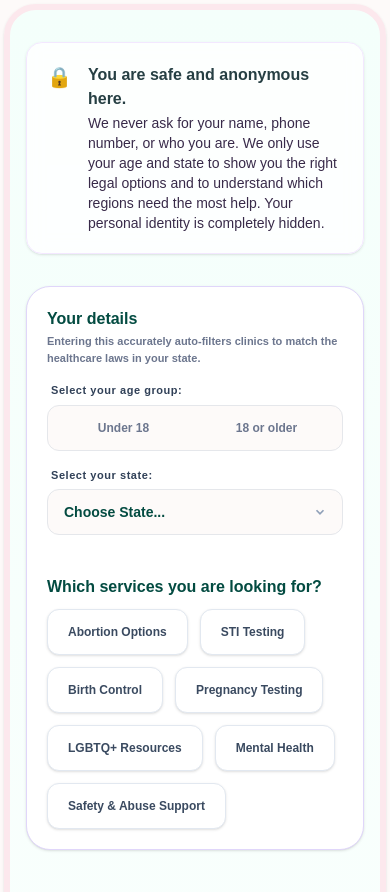
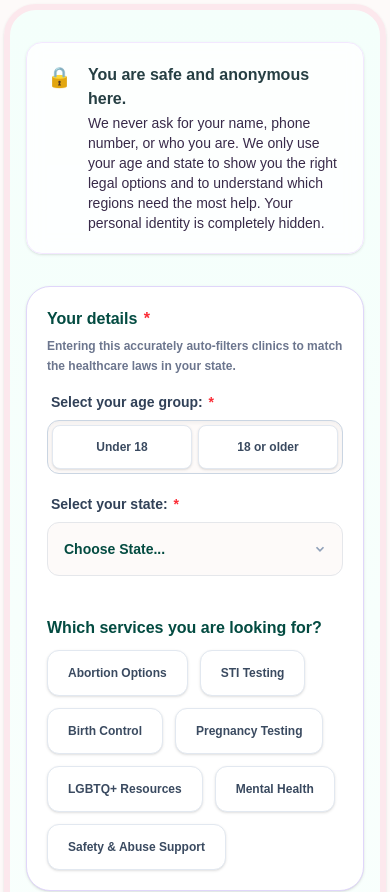
Before and after one commit to MaryMbuvi/service_finder, a React (Vite) app: page / in a window 390 px wide. Shown: the top 892 px of the page. Built offline with nearby package versions, Linux system fonts and the light colour scheme.

Commit message:
Design feedback_2

```diff
--- a/src/AppV2.jsx
+++ b/src/AppV2.jsx
@@ -220,42 +220,53 @@ export default function AppV2() {
               {/* Profile Config Controls */}
               <div className="space-y-4">
                 <div>
-                  <h3 className="font-extrabold text-base sm:text-lg text-[#034B41]">Your details</h3>
+                  <h3 className="font-extrabold text-base sm:text-lg text-[#034B41]">
+                    Your details <span className="text-red-500 font-bold ml-0.5">*</span>
+                  </h3>
                   {missingDetails ? (
                     <p className="text-xs sm:text-sm mt-1 text-red-500 font-bold animate-fade-in">
                       ⚠️ {!ageGroup && !stateLocation ? "Please select your age bracket and state destination below." : !ageGroup ? "Please complete your age selection." : "Please choose your state."}
                     </p>
                   ) : (
-                    <p className="text-[11px] sm:text-xs mt-0.5 text-[#6C768E] font-semibold">Entering this accurately auto-filters clinics to match the healthcare laws in your state.</p>
+                    <p className="text-xs sm:text-sm mt-1.5 mb-2.5 text-[#6C768E] font-semibold leading-relaxed">
+                      Entering this accurately auto-filters clinics to match the healthcare laws in your state.
+                    </p>
                   )}
                 </div>
 
-                <div className="flex flex-col sm:flex-row gap-4 w-full">
-                  <div className="w-full sm:w-1/2 flex flex-col gap-1.5">
-                    <span className="text-[11px] sm:text-xs font-bold tracking-wider pl-1 text-slate-700">Select your age group:</span>
-                    <div className={`grid grid-cols-2 p-1 bg-[#FDFAF9] border rounded-xl w-full ${missingDetails && !ageGroup ? 'border-red-400' : 'border-gray-200'}`}>
+                <div className="flex flex-col sm:flex-row gap-5 w-full items-end">
+                  <div className="w-full sm:w-1/2 flex flex-col gap-2">
+                    <span className="text-sm sm:text-base font-bold tracking-normal pl-1 text-slate-700">
+                      Select your age group: <span className="text-red-500 font-bold ml-0.5">*</span>
+                    </span>
+                    {/* 🔧 SPACING & VISIBILITY FIXED: Added gap-1.5 inside the internal container grid to cleanly space the options */}
+                    <div className={`grid grid-cols-2 p-1 gap-1.5 bg-[#FDFAF9] border shadow-inner rounded-xl w-full h-[54px] items-center ${missingDetails && !ageGroup ? 'border-red-400' : 'border-slate-300'}`}>
                       <button
+                        type="button"
                         onClick={() => { setAgeGroup('under_18'); setMissingDetails(false); }}
-                        className={`py-2.5 text-xs sm:text-sm font-black rounded-lg transition-all cursor-pointer ${ageGroup === 'under_18' ? 'bg-[#034B41] text-white shadow-sm' : 'text-[#6C768E] hover:text-[#034B41] hover:bg-slate-100'}`}
+                        className={`h-full text-xs sm:text-sm font-bold rounded-lg transition-all cursor-pointer border ${ageGroup === 'under_18' ? 'bg-[#034B41] text-white shadow-sm border-[#034B41]' : 'text-[#3A4A60] bg-white border-slate-200 shadow-sm hover:text-[#034B41] hover:bg-slate-100'}`}
                       >
                         Under 18
                       </button>
                       <button
+                        type="button"
                         onClick={() => { setAgeGroup('18_plus'); setMissingDetails(false); }}
-                        className={`py-2.5 text-xs sm:text-sm font-black rounded-lg transition-all cursor-pointer ${ageGroup === '18_plus' ? 'bg-[#034B41] text-white shadow-sm' : 'text-[#6C768E] hover:text-[#034B41] hover:bg-slate-100'}`}
+                        className={`h-full text-xs sm:text-sm font-bold rounded-lg transition-all cursor-pointer border ${ageGroup === '18_plus' ? 'bg-[#034B41] text-white shadow-sm border-[#034B41]' : 'text-[#3A4A60] bg-white border-slate-200 shadow-sm hover:text-[#034B41] hover:bg-slate-100'}`}
                       >
                         18 or older
                       </button>
                     </div>
                   </div>
 
-                  <div className="w-full sm:w-1/2 flex flex-col gap-1.5">
-                    <span className="text-[11px] sm:text-xs font-bold tracking-wider pl-1 text-slate-700">Select your state:</span>
+                  <div className="w-full sm:w-1/2 flex flex-col gap-2">
+                    <span className="text-sm sm:text-base font-bold tracking-normal pl-1 text-slate-700">
+                      Select your state: <span className="text-red-500 font-bold ml-0.5">*</span>
+                    </span>
                     <div className="relative w-full">
                       <select
                         value={stateLocation}
                         onChange={(e) => { setStateLocation(e.target.value); setMissingDetails(false); }}
-                        className={`w-full p-3 pl-4 pr-10 text-sm font-bold bg-[#FDFAF9] border rounded-xl text-[#034B41] appearance-none focus:outline-none focus:border-[#CEC1F0] transition-all cursor-pointer ${missingDetails && !stateLocation ? 'border-red-400' : 'border-gray-200'}`}
+                        className={`w-full h-[54px] py-3.5 pl-4 pr-10 text-sm sm:text-sm font-bold bg-[#FDFAF9] border rounded-xl text-[#034B41] appearance-none focus:outline-none focus:border-[#CEC1F0] transition-all cursor-pointer ${missingDetails && !stateLocation ? 'border-red-400' : 'border-gray-200'}`}
                       >
                         <option value="">Choose State...</option>
                         {US_STATES.map(st => <option key={st} value={st}>{st}</option>)}
@@ -276,7 +287,6 @@ export default function AppV2() {
                     <button
                       key={srv.id}
                       onClick={() => handleServiceClick(srv.id)}
-                      /* 🔧 STYLING UPDATE: Matches image_2399e6.png with clean border, custom soft slate font, and seamless d7efe7 mint background on hover */
                       className={`px-5 py-3.5 rounded-xl text-xs sm:text-sm font-bold transition-all border border-slate-200 active:scale-95 cursor-pointer shadow-sm ${
                         selectedService === srv.id
                           ? 'bg-[#E0D6FA] text-[#034B41] border-[#CEC1F0]'
@@ -310,7 +320,7 @@ export default function AppV2() {
               <div className="bg-[#FBF9F8] border-r border-purple-50 p-5 md:w-5/12 space-y-5 text-xs sm:text-sm">
                 {selectedService === 'abortion' && (
                   <div className="space-y-3">
-                    <h3 className="text-xs font-black text-[#034B41] uppercase tracking-wider">How many weeks pregnant?</h3>
+                    <h3 className="text-xs font-black text-[#034B41] tracking-normal">How many weeks pregnant?</h3>
                     <div className="flex flex-col gap-2">
                       {[{ value: 'under10', label: 'Under 10 Weeks' }, { value: '10to15', label: '10 to 15 Weeks' }, { value: 'over15', label: 'Over 15 Weeks' }].map(opt => (
                         <button
@@ -324,13 +334,13 @@ export default function AppV2() {
 
                     {weeksPregnant === 'under10' && (
                       <div className="p-4 bg-purple-50 border border-[#E0D6FA] rounded-xl text-xs sm:text-sm text-purple-950 font-medium leading-relaxed animate-fade-in">
-                        <span className="font-extrabold block text-sm mb-1 text-[#034B41]">✨ Recommended: Pills By Mail</span>
+                        <span className="font-extrabold block text-sm sm:text-base mb-1 text-[#034B41]">✨ Recommended: Pills by mail</span>
                         At under 10 weeks, you are medically eligible for telehealth abortion medication options. We have automatically updated your filters to highlight discrete remote shipping services.
                       </div>
                     )}
                     {(weeksPregnant === '10to15' || weeksPregnant === 'over15') && (
-                      <div className="p-4 bg-amber-50 border border-amber-200 rounded-xl text-xs sm:text-sm text-amber-950 font-medium leading-relaxed animate-fade-in">
-                        <span className="font-extrabold block text-sm mb-1 text-amber-800">🏥 Recommended: In-Person Care</span>
+                      <div className="p-4 bg-amber-50 border border-amber-200 rounded-xl text-xs sm:text-sm text-purple-950 font-medium leading-relaxed animate-fade-in">
+                        <span className="font-extrabold block text-sm sm:text-base mb-1 text-amber-800">🏥 Recommended: In-person care</span>
                         At this gestational stage, care must be safely provided inside physical clinics. We have updated your filters to "In-Person" to ensure safe clinical access.
                       </div>
                     )}
@@ -339,7 +349,7 @@ export default function AppV2() {
 
                 {selectedService === 'testing' && (
                   <div className="space-y-3">
-                    <h3 className="text-xs font-black text-[#034B41] uppercase tracking-wider">Do you feel active symptoms?</h3>
+                    <h3 className="text-xs font-black text-[#034B41] tracking-normal">Do you feel active symptoms?</h3>
                     <div className="flex flex-col gap-2">
                       {[{ value: 'yes', label: 'Yes, feeling physical symptoms' }, { value: 'no', label: 'No, routine checkup' }].map(opt => (
                         <button
@@ -353,13 +363,13 @@ export default function AppV2() {
 
                     {hasStiSymptoms === 'yes' && (
                       <div className="p-4 bg-purple-50 border border-[#E0D6FA] rounded-xl text-xs sm:text-sm text-purple-950 font-medium leading-relaxed animate-fade-in">
-                        <span className="font-extrabold block text-sm mb-1 text-[#034B41]">🏥 Recommended: In-Person Testing</span>
+                        <span className="font-extrabold block text-sm sm:text-base mb-1 text-[#034B41]">🏥 Recommended: In-person testing</span>
                         If you have active symptoms, we strongly recommend in-clinic testing for faster laboratory results and immediate treatment options. Your filters have been set to In-Person clinics.
                       </div>
                     )}
                     {hasStiSymptoms === 'no' && (
                       <div className="p-4 bg-purple-50 border border-[#E0D6FA] rounded-xl text-xs sm:text-sm text-purple-950 font-medium leading-relaxed animate-fade-in">
-                        <span className="font-extrabold block text-sm mb-1 text-[#034B41]">✨ Recommended: Home Test Kits</span>
+                        <span className="font-extrabold block text-sm sm:text-base mb-1 text-[#034B41]">✨ Recommended: Home test kits</span>
                         For routine wellness checkups without symptoms, at-home self-swab kits are a highly private and convenient option. Your filters have been pre-set to At Home.
                       </div>
                     )}
@@ -368,7 +378,7 @@ export default function AppV2() {
 
                 {selectedService === 'contraceptive' && (
                   <div className="space-y-3">
-                    <h3 className="text-xs font-black text-[#034B41] uppercase tracking-wider">Is this an emergency accident?</h3>
+                    <h3 className="text-xs font-black text-[#034B41] tracking-normal">Is this an emergency accident?</h3>
                     <div className="flex flex-col gap-2">
                       {[{ value: 'emergency', label: 'Yes, need urgent Plan B' }, { value: 'routine', label: 'No, regular birth control' }].map(opt => (
                         <button
@@ -382,7 +392,7 @@ export default function AppV2() {
 
                     {contraceptiveUrgency === 'emergency' && (
                       <div className="p-4 bg-purple-50 border border-[#E0D6FA] rounded-xl text-xs sm:text-sm text-purple-950 font-medium leading-relaxed animate-fade-in">
-                        <span className="font-extrabold block text-sm mb-1 text-[#034B41]">⚡ Prioritizing Emergency Access</span>
+                        <span className="font-extrabold block text-sm sm:text-base mb-1 text-[#034B41]">⚡ Prioritizing emergency access</span>
                         Time is critical for morning-after protection. We have prioritized physical local networks or fast express shipping streams for you.
                       </div>
                     )}
@@ -391,18 +401,18 @@ export default function AppV2() {
 
                 {selectedService === 'pregnancy' && (
                   <div className="p-4 bg-purple-50 border border-[#E0D6FA] rounded-xl text-xs sm:text-sm text-purple-950 font-medium leading-relaxed">
-                    <span className="font-extrabold block text-sm mb-1 text-[#034B41]">🤰 Confidential Verification</span>
+                    <span className="font-extrabold block text-sm sm:text-base mb-1 text-[#034B41]">🤰 Confidential verification</span>
                     Select whether you prefer travelling privately to a health facility or locating discrete mail-delivery options using the choices directly below.
                   </div>
                 )}
 
                 {selectedService === 'lgbtq' && (
                   <div className="space-y-3">
-                    <h3 className="text-xs font-black text-[#034B41] uppercase tracking-wider">What community resource do you need?</h3>
+                    <h3 className="text-xs font-black text-[#034B41] tracking-normal">What community resource do you need?</h3>
                     <div className="flex flex-col gap-2">
                       {[
-                        { value: 'affirming', label: 'LGBTQ+ Affirming Health Centers' },
-                        { value: 'social', label: 'Safe Youth Support Communities' }
+                        { value: 'affirming', label: 'LGBTQ+ affirming health centers' },
+                        { value: 'social', label: 'Safe youth support communities' }
                       ].map(opt => (
                         <button
                           key={opt.value} onClick={() => setLgbtqSupportType(opt.value)}
@@ -417,9 +427,9 @@ export default function AppV2() {
 
                 {selectedService === 'mental' && (
                   <div className="space-y-3">
-                    <h3 className="text-xs font-black text-[#034B41] uppercase tracking-wider">What care mode is needed?</h3>
+                    <h3 className="text-xs font-black text-[#034B41] tracking-normal">What care mode is needed?</h3>
                     <div className="flex flex-col gap-2">
-                      {[{ value: 'routine', label: 'Free Counseling & Therapy' }, { value: 'urgent', label: 'Immediate 24/7 Lifelines' }].map(opt => (
+                      {[{ value: 'routine', label: 'Free counseling & therapy' }, { value: 'urgent', label: 'Immediate 24/7 lifelines' }].map(opt => (
                         <button
                           key={opt.value} onClick={() => setMentalHealthType(opt.value)}
                           className={`p-3 text-xs sm:text-sm font-bold rounded-xl border-2 text-left cursor-pointer transition-all ${mentalHealthType === opt.value ? 'border-[#CEC1F0] bg-[#E0D4FD] text-[#163D46]' : 'border-gray-200 bg-white text-slate-600'}`}
@@ -433,7 +443,7 @@ export default function AppV2() {
 
                 {selectedService === 'gbv' && (
                   <div className="space-y-3">
-                    <h3 className="text-xs font-black text-[#034B41] uppercase tracking-wider">What do you need right now?</h3>
+                    <h3 className="text-xs font-black text-[#034B41] tracking-normal">What do you need right now?</h3>
                     <div className="flex flex-col gap-2">
                       {[
                         { value: 'shelter', label: 'I need an immediate safe place to go right now' },
@@ -452,7 +462,7 @@ export default function AppV2() {
 
                 {/* 🗣️ ADAPTIVE FILTERS */}
                 <div className="pt-4 border-t border-gray-200 space-y-2">
-                  <h3 className="text-xs font-black uppercase text-[#034B41] tracking-wider">
+                  <h3 className="text-xs font-black text-[#034B41] tracking-normal">
                     {isPhysicalItemTrack ? "How do you want to get care?" : "How do you want to talk to them?"}
                   </h3>
                   <div className="grid grid-cols-2 gap-2">
@@ -460,13 +470,13 @@ export default function AppV2() {
                       onClick={() => setDeliveryFilter('in-person')}
                       className={`py-2.5 rounded-xl border-2 text-center transition-all cursor-pointer ${deliveryFilter === 'in-person' ? 'border-[#CEC1F0] bg-[#E0D6FA] text-[#034B41]' : 'border-gray-100 bg-white text-slate-600 text-xs sm:text-sm font-bold'}`}
                     >
-                      Go to a Clinic
+                      Go to a clinic
                     </button>
                     <button
                       onClick={() => setDeliveryFilter('mail')}
                       className={`py-2.5 rounded-xl border-2 text-center transition-all cursor-pointer ${deliveryFilter === 'mail' ? 'border-[#CEC1F0] bg-[#E0D6FA] text-[#034B41]' : 'border-gray-100 bg-white text-slate-600 text-xs sm:text-sm font-bold'}`}
                     >
-                      {isPhysicalItemTrack ? "By Mail / Online" : "Online / Text Chat"}
+                      {isPhysicalItemTrack ? "By mail / online" : "Online / text chat"}
                     </button>
                   </div>
                 </div>
@@ -486,18 +496,17 @@ export default function AppV2() {
                 {/* ⚠️ HIGH-VISIBILITY ORIGINAL PLACEMENT INSURANCE WARNING */}
                 {insuranceFilter !== 'free-cash' && (
                   <div className="mt-4 bg-[#FFF9E6] border-l-4 border-amber-500 p-4 rounded-xl text-xs sm:text-sm text-[#034B41] font-semibold leading-relaxed shadow-sm animate-fade-in">
-                    <span className="font-black block text-amber-800 text-sm sm:text-base mb-0.5">⚠️ Health Insurance Paper-Trail Notice</span>
+                    <span className="font-black block text-amber-800 text-sm sm:text-base mb-0.5">⚠️ Health insurance paper-trail notice</span>
                     Using a parent's health insurance card means a statement (called an EOB) will be printed and mailed straight home. If you want to keep your visit completely off-the-record, select <strong>"Show free or low-cost services only"</strong>.
                   </div>
                 )}
               </div>
 
-              {/* COLUMN B: SEARCH FEED DIRECTORY */}
               <div className="p-5 bg-white md:w-7/12 flex flex-col relative space-y-4 text-xs sm:text-sm">
 
                 <div className="flex items-center justify-between border-b border-purple-50 pb-3">
-                  <h3 className="text-xs font-black uppercase text-[#034B41] tracking-wider">Recommended providers</h3>
-                  <span className="text-[10px] sm:text-xs font-black bg-[#E0D6FA] text-[#034B41] px-3 py-1 rounded-full uppercase">{activeResources.length} Found</span>
+                  <h3 className="text-xs font-black text-[#034B41] tracking-normal">Recommended providers</h3>
+                  <span className="text-[10px] sm:text-xs font-black bg-[#E0D6FA] text-[#034B41] px-3 py-1 rounded-full">{activeResources.length} Found</span>
                 </div>
 
                 {/* Search Filtering Bar */}
@@ -517,13 +526,12 @@ export default function AppV2() {
                   <>
                     {selectedService === 'abortion' && (
                       <div className="bg-red-50 border border-red-100 p-4 rounded-xl text-xs sm:text-sm text-red-950 font-medium">
-                        <strong>Youth Access Block Warning:</strong> Because you are a minor inside {stateLocation}, local clinics face mandatory parent notification rules. To guarantee your absolute safety, we have prioritized secure legal bypass helplines and mail care networks.
+                        <strong>Youth access block warning:</strong> Because you are a minor inside {stateLocation}, local clinics face mandatory parent notification rules. To guarantee your absolute safety, we have prioritized secure legal bypass helplines and mail care networks.
                       </div>
                     )}
                   </>
                 )}
 
-                {/* Directory Scroller Panel */}
                 <div key={refreshTriggerKey} className="flex flex-col gap-3 overflow-y-auto max-h-[440px] pr-1 animate-fade-in">
                   {activeResources.length > 0 ? (
                     activeResources.map((fac, idx) => (
@@ -533,8 +541,8 @@ export default function AppV2() {
                           <p className="text-xs sm:text-sm text-slate-500 leading-relaxed mt-1 font-medium">{fac?.desc || ''}</p>
                         </div>
                         <div className="flex items-center justify-between pt-2.5 border-t border-gray-50">
-                          <span className="text-[9px] sm:text-xs bg-[#FDFAF9] border border-purple-100 text-[#034B41] font-extrabold px-2 py-0.5 rounded uppercase tracking-wider">
-                            {fac?.deliveryType === 'mail' ? (isPhysicalItemTrack ? 'Online / Mail' : 'Online / Chat') : fac?.deliveryType === 'in-person' ? 'Clinic Site' : 'Reference Link'}
+                          <span className="text-[9px] sm:text-xs bg-[#FDFAF9] border border-purple-100 text-[#034B41] font-extrabold px-2 py-0.5 rounded tracking-normal">
+                            {fac?.deliveryType === 'mail' ? (isPhysicalItemTrack ? 'Online / Mail' : 'Online / Chat') : fac?.deliveryType === 'in-person' ? 'Clinic site' : 'Reference link'}
                           </span>
                           <a
                             href={fac?.link || '#'} target="_blank" rel="noopener noreferrer"
@@ -556,12 +564,9 @@ export default function AppV2() {
             </div>
           )}
 
-          {/* ============================================================ */}
-          {/* 🆘 CONDENSED 24/7 EMERGENCY CRISIS HELPLINES TRACK           */}
-          {/* ============================================================ */}
+
           <div id="next-steps" className="w-full pt-8 py-6 my-4 border-t border-gray-200 flex flex-col gap-6">
 
-            {/* Header Layout */}
             <div className="w-full max-w-none">
               <h3 className="font-extrabold text-base sm:text-lg text-[#034B41] flex items-center gap-2 sm:whitespace-nowrap">
                 <span className="w-2 h-2 rounded-full bg-red-500 animate-pulse"></span>
@@ -572,13 +577,12 @@ export default function AppV2() {
               </p>
             </div>
 
-            {/* Condensed 4-Card Grid Row */}
             <div className="w-full grid grid-cols-1 sm:grid-cols-2 lg:grid-cols-4 gap-4">
               {CONDENSED_HELPLINES.map((line, lIdx) => (
                 <div key={lIdx} id={lIdx === 0 ? "docs" : undefined} className="p-5 bg-white border border-purple-50 rounded-2xl flex flex-col justify-between gap-4 shadow-sm hover:border-purple-200 transition-colors">
                   <div className="space-y-1.5">
                     <div className="flex items-center justify-between gap-1.5 flex-wrap">
-                      <span className="text-[9px] sm:text-xs bg-teal-50 border border-teal-100 text-[#034B41] font-extrabold px-2.5 py-1 rounded-md uppercase tracking-wider">{line.group}</span>
+                      <span className="text-[9px] sm:text-xs bg-teal-50 border border-teal-100 text-[#034B41] font-extrabold px-2.5 py-1 rounded-md tracking-normal">{line.group}</span>
                     </div>
                     <h4 className="font-black text-xs sm:text-sm text-[#034B41] tracking-tight pt-0.5">{line.name}</h4>
                     <p className="text-sm sm:text-base text-slate-500 leading-relaxed font-medium">{line.desc}</p>
@@ -590,15 +594,15 @@ export default function AppV2() {
               ))}
             </div>
 
-            {/* 🔗 DYNAMIC REDIRECTION NOTICE */}
-            <div className="w-full bg-[#F4FFFB] border border-teal-100 p-5 rounded-xl text-center shadow-sm max-w-3xl mx-auto mt-2 animate-fade-in text-sm sm:text-base">
-              <p className="font-bold text-[#034B41] leading-relaxed">
+
+            <div className="w-full bg-[#F4FFFB] border border-teal-100 p-5 rounded-xl text-center shadow-sm max-w-3xl mx-auto mt-2 animate-fade-in text-xs sm:text-sm">
+              <p className="font-bold text-[#3A4A60] leading-relaxed">
                 Looking for support with a different situation? We have plenty of other youth-friendly resources ready for you. Explore all of your options right {' '}
                 <a
                   href="https://www.askingforafriend.org/faq?id=2a3b12a1-ecde-4b1e-b25b-7b46528d3196&search=?"
                   target="_blank"
                   rel="noopener noreferrer"
-                  className="text-purple-600 underline font-black hover:text-purple-800 transition-colors"
+                  className="text-[#097d76] underline font-black hover:text-purple-600 transition-colors"
                 >
                   here
                 </a>.
```
